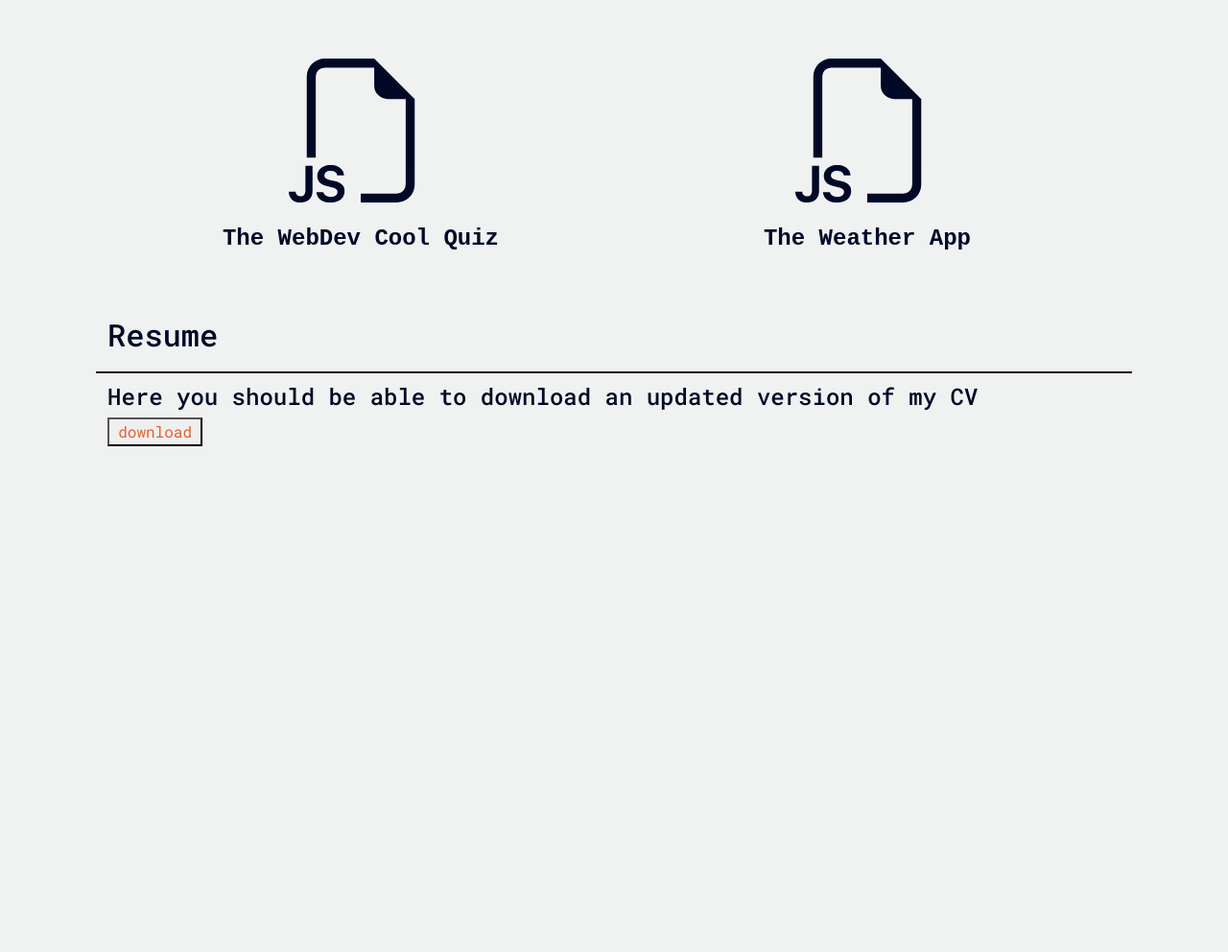
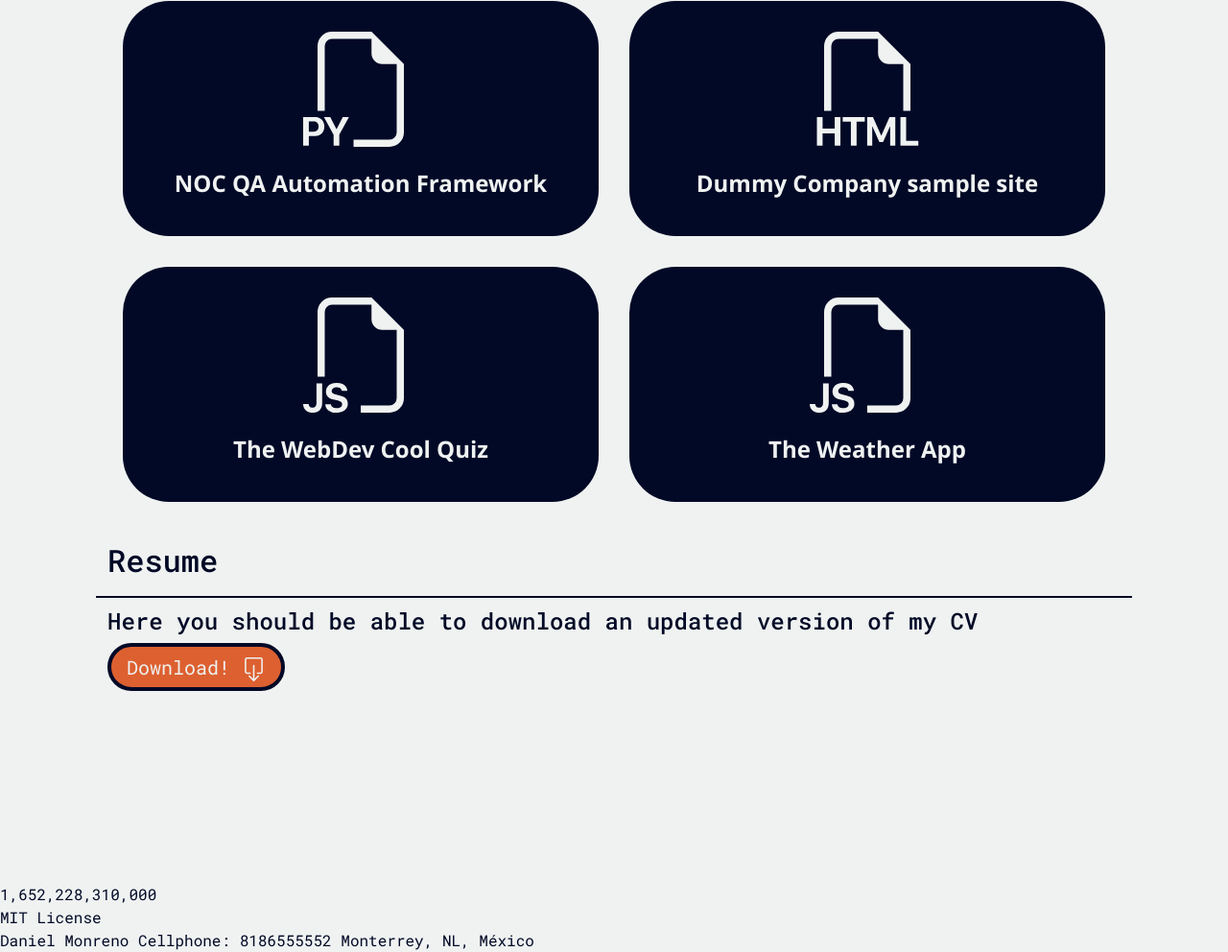
Before and after one commit to DAM-96/Daniel-Moreno-SDET-Portfolio-Update2, a website: page public/index.html in a window 1280 px wide. Shown: the part 1215-2207 px from the top of the page at 96% size. Before the commit the page ends 1720 px from the top, so only its background shows below. Drawn offline with nearby package versions, Linux system fonts and the light colour scheme.

Commit message:
Expanded on index.js functions and added new projects

```diff
--- a/package.json
+++ b/package.json
@@ -4,7 +4,7 @@
   "description": "An updated version of my last portfolio, with new elements and projects.",
   "main": "index.js",
   "scripts": {
-    "test": "nodemon index"
+    "test": "nodemon server"
   },
   "repository": {
     "type": "git",
@@ -20,6 +20,9 @@
   },
   "homepage": "https://github.com/DAM-96/Daniel-Moreno-SDET-Portfolio-Update2#readme",
   "dependencies": {
+    "express": "^4.18.1",
+    "fs": "0.0.1-security",
+    "nodemon": "^2.0.16",
     "prettier": "^2.6.2"
   }
 }
--- a/assets/css/style.css
+++ b/public/assets/css/style.css
@@ -27,7 +27,7 @@ a:hover {
 
 a:active {
   color: var(--neutral-color);
-  border-radius: 30px;
+  border-radius: 20px;
   background-color: var(--accent-color);
 }
 
@@ -96,6 +96,10 @@ header {
   border-style: solid;
 }
 
+.section-title{
+  padding-top: 0.5em;
+}
+
 #main-content {
   padding: 30px 10px;
 }
@@ -120,27 +124,54 @@ header {
 
 .work-section {
   flex: 1 0 40%;
-  color: var(--main-color);
+  background-color: var(--main-color);
+  color: var(--neutral-color);
   padding: 2em;
   margin: 1em;
   display: flex;
   flex-direction: column;
   justify-items: center;
   align-items: center;
+  border-radius: 3em;
 }
 
 .work-section:hover {
   color: var(--accent-color);
   animation: pulse 2s infinite;
+  border-width: 0.4em;
+  border-style: solid;
+  padding: 1.6em;
 }
 
 .work-section:active {
   animation: heartBeat 1s;
   color: var(--neutral-color);
+  border-radius: 5em;
 }
 
 .work-section h4 {
   padding-top: 1em;
-  font-family: "Courier New", Courier, monospace;
-  font-weight: 800;
+  font-family:'Segoe UI', Tahoma, Geneva, Verdana, sans-serif;
+  font-weight: 600;
 }
+
+#resume{
+  padding-bottom: 10em;
+}
+
+#resume a{
+  color: var(--neutral-color);
+  font-size: 20px;
+}
+
+#resume-download{
+  background-color: var(--accent-color);
+  border-radius: 2em;
+  border-width: 0.25em;
+  border-color: var(--main-color);
+}
+
+#resume-download:hover{
+  border-color: var(--terciary-color);
+  animation: rubberBand 3s infinite;
+}
--- a/assets/js/script.js
+++ b/public/assets/js/index.js
@@ -1,4 +1,11 @@
 let workContainer = document.getElementById("work-container");
+let footerElements = {
+  baseElement: document.getElementById("site-footer"),
+  currentDate: document.getElementById("current-date"),
+  license: document.getElementById("license"),
+  additionalContact: document.getElementById("additional-contact")
+};
+
 
 let icons = {
   get python() {
@@ -16,10 +23,20 @@ let icons = {
         <path fill-rule="evenodd" d="M14 4.5V14a2 2 0 0 1-2 2H8v-1h4a1 1 0 0 0 1-1V4.5h-2A1.5 1.5 0 0 1 9.5 3V1H4a1 1 0 0 0-1 1v9H2V2a2 2 0 0 1 2-2h5.5L14 4.5ZM3.186 15.29a1.176 1.176 0 0 1-.111-.449h.765a.578.578 0 0 0 .255.384c.07.049.153.087.249.114.095.028.202.041.319.041.164 0 .302-.023.413-.07a.559.559 0 0 0 .255-.193.507.507 0 0 0 .085-.29.387.387 0 0 0-.153-.326c-.101-.08-.255-.144-.462-.193l-.619-.143a1.72 1.72 0 0 1-.539-.214 1.001 1.001 0 0 1-.351-.367 1.068 1.068 0 0 1-.123-.524c0-.244.063-.457.19-.639.127-.181.303-.322.528-.422.224-.1.483-.149.776-.149.305 0 .564.05.78.152.216.102.383.239.5.41.12.17.186.359.2.566h-.75a.56.56 0 0 0-.12-.258.624.624 0 0 0-.247-.181.923.923 0 0 0-.369-.068c-.217 0-.388.05-.513.152a.472.472 0 0 0-.184.384c0 .121.048.22.143.3a.97.97 0 0 0 .405.175l.62.143c.218.05.406.12.566.211.16.09.285.21.375.358.09.148.135.335.135.56 0 .247-.063.466-.188.656a1.216 1.216 0 0 1-.539.439c-.234.105-.52.158-.858.158-.254 0-.476-.03-.665-.09a1.404 1.404 0 0 1-.478-.252 1.13 1.13 0 0 1-.29-.375Zm-3.104-.033A1.32 1.32 0 0 1 0 14.791h.765a.576.576 0 0 0 .073.27.499.499 0 0 0 .454.246c.19 0 .33-.055.422-.164.092-.11.138-.265.138-.466v-2.745h.79v2.725c0 .44-.119.774-.357 1.005-.236.23-.564.345-.984.345a1.59 1.59 0 0 1-.569-.094 1.145 1.145 0 0 1-.407-.266 1.14 1.14 0 0 1-.243-.39Z"/>
         </svg>`;
   },
-  size: 150,
+  size: 120,
 };
 
 let workItems = [
+  {
+    name: "Project: Hunger Management",
+    gitUrl: "https://github.com/StitchCodes/hunger-managment",
+    icon: icons.javascript
+  },
+  {
+    name: "Project: Life Multitask Manager",
+    gitUrl: "https://github.com/MarioColunga/Life-Multitask-Manager",
+    icon: icons.javascript
+  },
   {
     name: "Selenium Gigs",
     gitUrl: "https://github.com/DAM-96/SeleniumGigs_Py",
@@ -49,11 +66,12 @@ let workItems = [
     name: "The Weather App",
     gitUrl: "https://dam-96.github.io/the-weather-app/",
     icon: icons.javascript,
-  },
+  }
 ];
 
 function runApp() {
   renderWorkItems();
+  renderFooter();
 }
 
 function renderWorkItems() {
@@ -82,4 +100,32 @@ function renderWorkItems() {
   }
 }
 
+function renderFooter(){
+  renderCurrDate();
+  renderLicense();
+  renderAdditionalContact();
+}
+
+function renderCurrDate(){
+  let currDate = Date.now();
+  let tempSpan = document.createElement("span");
+  let spanText = document.createTextNode(currDate.toLocaleString("es-MX"));
+
+  tempSpan.appendChild(spanText);
+
+  footerElements.currentDate.appendChild(tempSpan);
+}
+
+function renderLicense(){
+  footerElements.license.innerHTML = "<span> MIT License </span>"
+}
+
+function renderAdditionalContact(){
+  footerElements.additionalContact.innerHTML = `
+  <span>Daniel Monreno</span>
+  <span>Cellphone: 8186555552</span>
+  <span>Monterrey, NL, México<span>
+  `
+}
+
 runApp();
--- a/index.html
+++ b/public/index.html
@@ -80,7 +80,7 @@
         </div>
         <div id="contact-me" class="col section-wrapper">
           <div class="section-title-holder">
-            <h2>Join my Network</h2>
+            <h2 class="section-title">Join my Network</h2>
           </div>
           <div id="contact-info" class="content-section">
             <h3>
@@ -162,31 +162,39 @@
       </div>
       <div id="work" class="row section-wrapper">
         <div class="section-title-holder">
-          <h2>My Work</h2>
+          <h2 class="section-title">My Work</h2>
         </div>
         <div id="work-container" class="content-section"></div>
       </div>
       <div id="resume" class="row section-wrapper">
         <div class="section-title-holder">
-          <h2>Resume</h2>
+          <h2 class="section-title">Resume</h2>
         </div>
         <div class="content-section">
           <h4>
             Here you should be able to download an updated version of my CV
           </h4>
           <div>
-            <button>
+            <button id="resume-download" class="btn btn-primary">
               <a
                 href="./assets/files/CV_DanielMoreno_2022.pdf"
                 download="CV_DanielMoreno_2022.pdf"
                 target="_blank"
-                >download</a
+                >Download! <svg xmlns="http://www.w3.org/2000/svg" width="25" height="25" fill="currentColor" class="bi bi-box-arrow-down" viewBox="0 0 16 16">
+                    <path fill-rule="evenodd" d="M3.5 10a.5.5 0 0 1-.5-.5v-8a.5.5 0 0 1 .5-.5h9a.5.5 0 0 1 .5.5v8a.5.5 0 0 1-.5.5h-2a.5.5 0 0 0 0 1h2A1.5 1.5 0 0 0 14 9.5v-8A1.5 1.5 0 0 0 12.5 0h-9A1.5 1.5 0 0 0 2 1.5v8A1.5 1.5 0 0 0 3.5 11h2a.5.5 0 0 0 0-1h-2z"/>
+                    <path fill-rule="evenodd" d="M7.646 15.854a.5.5 0 0 0 .708 0l3-3a.5.5 0 0 0-.708-.708L8.5 14.293V5.5a.5.5 0 0 0-1 0v8.793l-2.146-2.147a.5.5 0 0 0-.708.708l3 3z"/>
+                  </svg> </a
               >
             </button>
           </div>
         </div>
       </div>
     </div>
+    <footer id="site-footer">
+        <div id="current-date"></div>
+        <div id="license"></div>
+        <div id="additional-contact"></div>
+    </footer>
     <script
       defer
       src="https://use.fontawesome.com/releases/v6.1.1/js/solid.js"
@@ -204,6 +212,6 @@
       href="https://maxcdn.bootstrapcdn.com/font-awesome/4.1.0/css/font-awesome.min.css"
       rel="stylesheet"
     />
-    <script src="./assets/js/script.js"></script>
+    <script type="module" src="assets/js/index.js"></script>
   </body>
 </html>
```
Also changed, not shown: server.js (added, +20 -0 lines), public/assets/css/reset.css (renamed from assets/css/reset.css), public/assets/images/github.png (renamed from assets/images/github.png), 2 other files.
